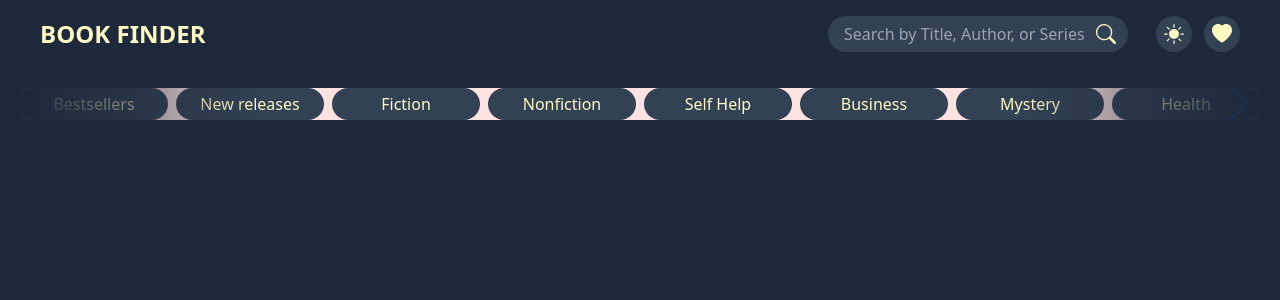
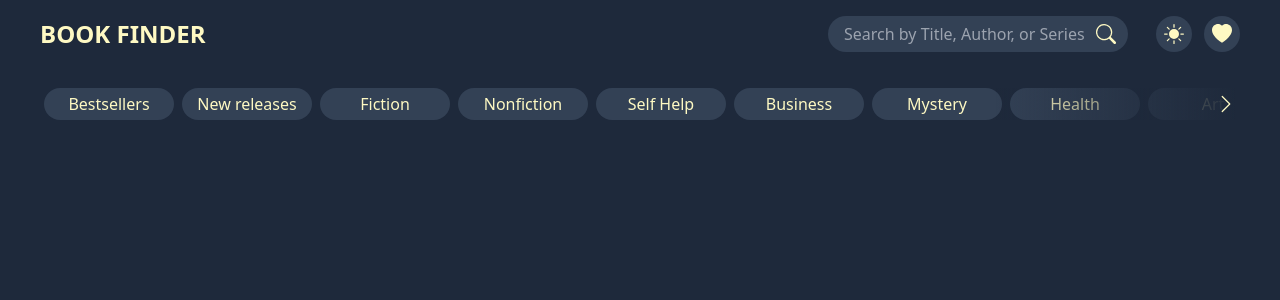
Before and after one commit to Ilyas-Shahi/Book-Finder-App, a Next.js app: page / in a window 1280 px wide. Shown: the top 300 px of the page. Built offline with nearby package versions, Linux system fonts and the light colour scheme.

Commit message:
Nav Slider added

```diff
--- a/components/CategorySlider.jsx
+++ b/components/CategorySlider.jsx
@@ -1,20 +1,23 @@
-import { Navigation } from 'swiper';
 import { Swiper, SwiperSlide } from 'swiper/react';
 
 import 'swiper/css';
-import 'swiper/css/navigation';
+import { useEffect, useRef, useState } from 'react';
+import { BsChevronLeft, BsChevronRight } from 'react-icons/bs';
 
 const CategorySlider = () => {
+  const [activeSlideIndex, setActiveSlideIndex] = useState(0);
+  const swiperRef = useRef();
+
   return (
-    <>
+    <div className="md:px-6">
       <Swiper
         slidesPerView={3}
         spaceBetween={8}
         navigation={true}
-        modules={[Navigation]}
-        breakpoints={
-          // when window width is >= 320px
-          {
+        onBeforeInit={(swiper) => {
+          swiperRef.current = swiper;
+        }}
+        breakpoints={{
           520: {
             slidesPerView: 4,
           },
@@ -24,9 +27,8 @@ const CategorySlider = () => {
           1020: {
             slidesPerView: 8,
           },
-          }
-        }
-        className="relative px-10 bg-red-100 mySwiper"
+        }}
+        className="relative !pr-24 mySwiper"
       >
         <SwiperSlide>
           <CategorySlide>Bestsellers</CategorySlide>
@@ -77,10 +79,35 @@ const CategorySlider = () => {
           <CategorySlide>Technology</CategorySlide>
         </SwiperSlide>
 
-        <div className="absolute top-0 left-0 z-10 w-60 h-10 bg-gradient-to-r from-white dark:from-slate-800" />
-        <div className="absolute top-0 right-0 z-10 w-60 h-10 bg-gradient-to-l from-white dark:from-slate-800" />
+        {activeSlideIndex > 0 && (
+          <button
+            className="absolute top-0 h-full left-0 z-20"
+            onClick={() => {
+              swiperRef?.current.slidePrev();
+              setActiveSlideIndex(swiperRef?.current?.activeIndex);
+            }}
+          >
+            <BsChevronLeft size={20} />
+          </button>
+        )}
+
+        <button
+          className="absolute top-0 h-full right-0 z-20"
+          onClick={() => {
+            swiperRef?.current.slideNext();
+            setActiveSlideIndex(swiperRef?.current?.activeIndex);
+          }}
+        >
+          <BsChevronRight size={20} />
+        </button>
+
+        {activeSlideIndex > 0 && (
+          <div className="absolute top-0 left-0 z-10 w-60 h-full bg-gradient-to-r from-white dark:from-slate-800" />
+        )}
+
+        <div className="absolute top-0 right-0 z-10 w-60 h-full bg-gradient-to-l from-white dark:from-slate-800" />
       </Swiper>
-    </>
+    </div>
   );
 };
 export default CategorySlider;
```
Lines whose indentation alone changed are shown as unchanged.
